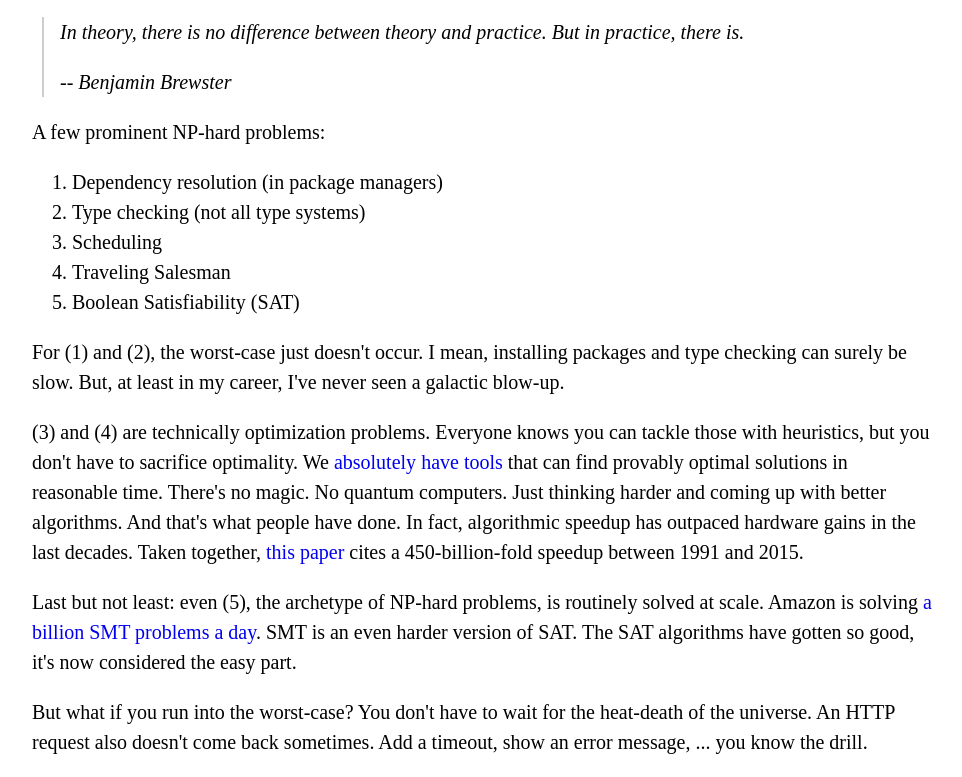
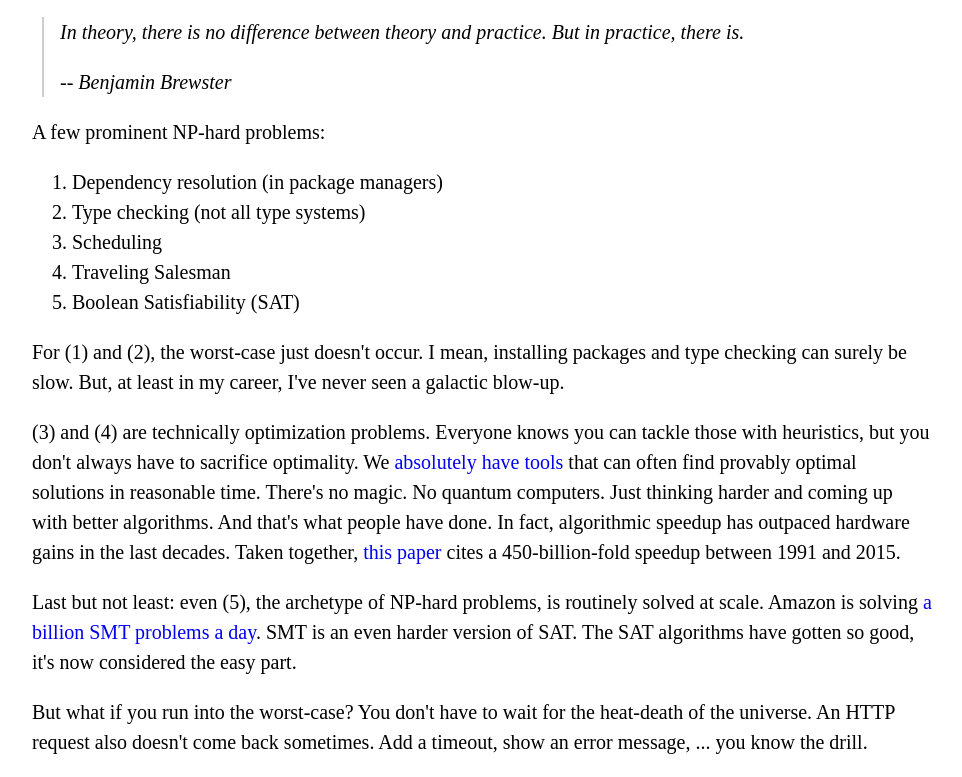
Before and after one commit to gruhn/gruhn.me, an Eleventy site: page src/posts/2026-08-13.md in a window 1280 px wide. Shown: the part 700-1477 px from the top of the page, without its empty margins (158-1120 px from the left). Built offline with nearby package versions, Linux system fonts and the light colour scheme; Eleventy itself is replaced by a stand-in of ours; files that its build step writes are made by us from their sources.

Commit message:
NP-overrated: more hedging

```diff
--- a/src/posts/2026-08-13.md
+++ b/src/posts/2026-08-13.md
@@ -43,8 +43,8 @@ I mean, installing packages and type checking can surely be slow.
 But, at least in my career, I've never seen a galactic blow-up.
 
 (3) and (4) are technically optimization problems.
-Everyone knows you can tackle those with heuristics, but you don't have to sacrifice optimality.
-We [absolutely](https://www.gurobi.com/) [have](https://github.com/scipopt/scip) [tools](https://developers.google.com/optimization/introduction) that can find provably optimal solutions in reasonable time.
+Everyone knows you can tackle those with heuristics, but you don't always have to sacrifice optimality.
+We [absolutely](https://www.gurobi.com/) [have](https://github.com/scipopt/scip) [tools](https://developers.google.com/optimization/introduction) that can often find provably optimal solutions in reasonable time.
 There's no magic.
 No quantum computers.
 Just thinking harder and coming up with better algorithms.
```
